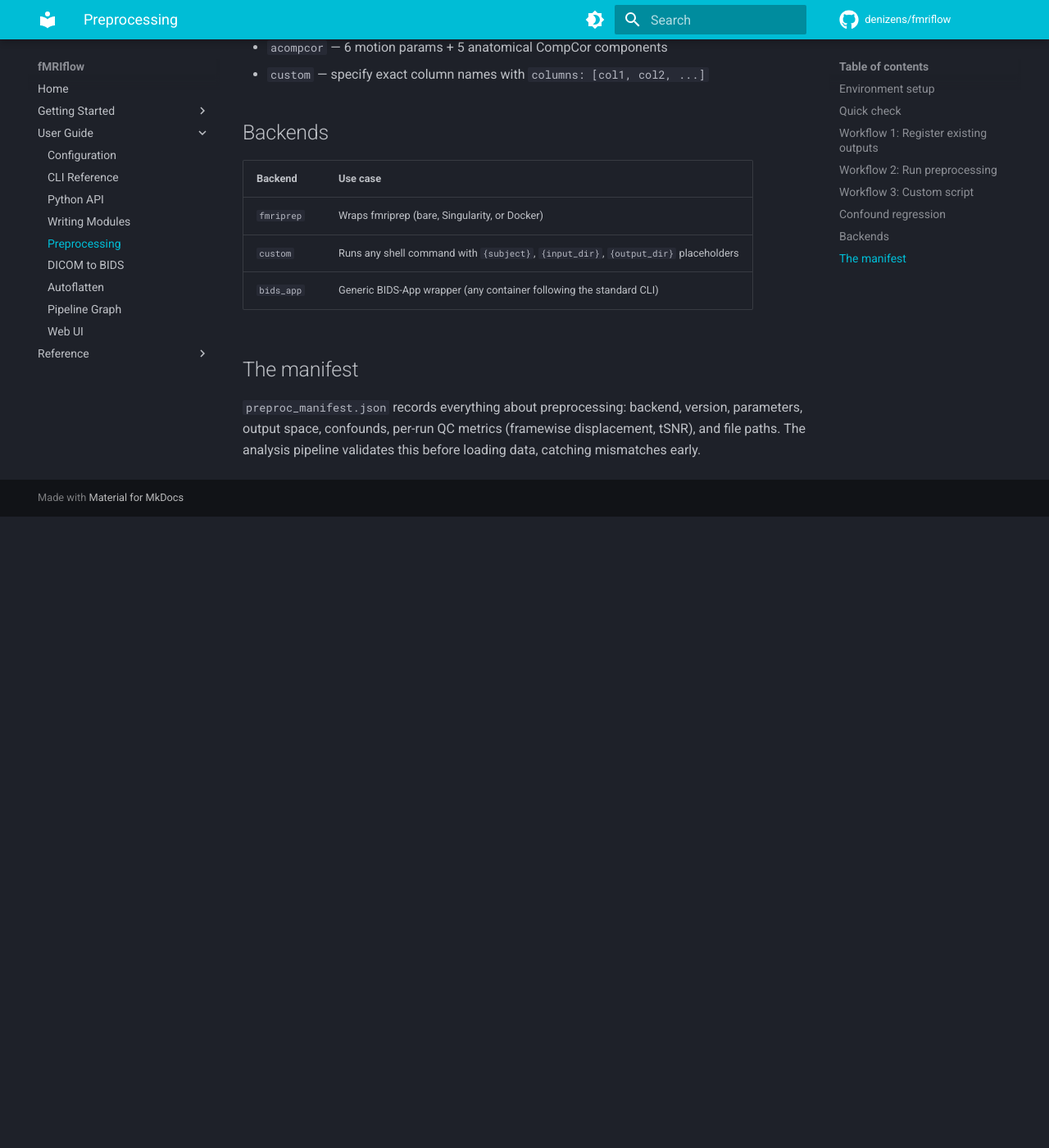
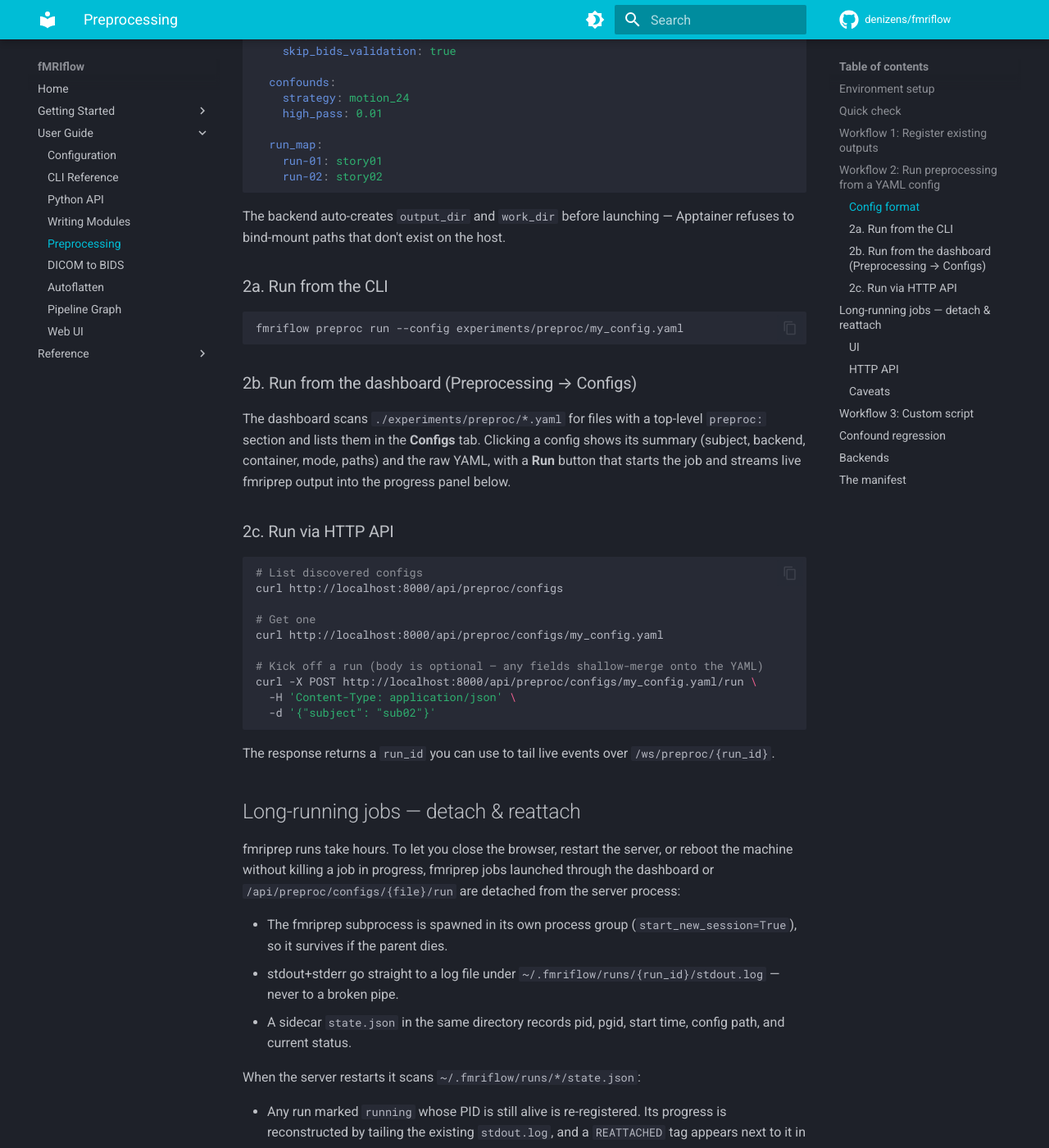
Before and after one commit to osherifo/denizenspipeline, an MkDocs documentation site: the page built from docs/guide/preprocessing.md, in a window 1280 px wide and 1400 px high, scrolled down 2634 px. Shown: the whole window at 82% size. Built offline with MkDocs 1.6.1 and Material for MkDocs 9.7.7, drawn with Linux system fonts in a browser that asks for light colours; comment, search, counter and statistics services are not loaded; before the commit the page ends 3264 px from its top, so only the background shows below that; some of the changed text lies outside the part shown.

Commit message:
docs(preproc): container runtime, YAML flow, and detach-reattach
Brings the preprocessing and web-ui guides in sync with the current
dashboard and backend:

  * Container runtime — documents the FMRIFLOW_SINGULARITY_BIN override
    and Apptainer-first resolution, plus an apptainer pull example.
  * YAML Workflow 2 rewritten: current fmriprep_params fields (mode,
    skip_bids_validation, work_dir, resources), plus three equivalent
    entry points (CLI, dashboard Configs tab, HTTP API) with curl
    examples.
  * New "Long-running jobs — detach & reattach" section describing the
    ~/.fmriflow/runs/ sidecar model, startup reattach behaviour, the
    In-Flight UI panel, the /preproc/runs/* routes, and caveats
    (fmriprep-only, outcome inference via HTML report, Docker mount).
  * web-ui.md Preprocessing Manager section notes the fifth Configs tab
    and the In-Flight panel with REATTACHED tag.

````diff
--- a/docs/guide/preprocessing.md
+++ b/docs/guide/preprocessing.md
@@ -17,10 +17,31 @@ conda activate fmriflow
 pip install fmriprep
 ```
 
-For container-based runs (Singularity):
+For container-based runs (Singularity or Apptainer):
 
 ```bash
-conda install conda-forge::singularity
+conda install conda-forge::apptainer    # preferred — modern fork
+# or: conda install conda-forge::singularity
+```
+
+The fmriprep backend resolves the container runtime in this order:
+
+1. `$FMRIFLOW_SINGULARITY_BIN` (absolute path, if set)
+2. `apptainer` on PATH
+3. `singularity` on PATH
+
+If your environment ships an old Singularity 2.x that can't run current
+fmriprep images, install Apptainer into a dedicated conda env and point
+the server at its binary:
+
+```bash
+FMRIFLOW_SINGULARITY_BIN=$HOME/miniconda3/envs/dv2/bin/apptainer fmriflow serve
+```
+
+Pull an fmriprep image once and point your configs at the `.sif`:
+
+```bash
+apptainer pull ~/images/fmriprep/fmriprep_25.1.3.sif docker://nipreps/fmriprep:25.1.3
 ```
 
 You also need a FreeSurfer license file:
@@ -62,28 +83,48 @@ response:
   mask_type: thick
 ```
 
-## Workflow 2: Run preprocessing
+## Workflow 2: Run preprocessing from a YAML config
 
-```bash
-fmriflow preproc run --config preproc_config.yaml
-```
+The same YAML drives three equivalent entry points: CLI, HTTP API, and the
+dashboard's **Configs** tab. Put the file anywhere for CLI use, or under
+`./experiments/preproc/` so the dashboard and API auto-discover it.
 
-Config format:
+### Config format
 
 ```yaml
 preproc:
   backend: fmriprep
   bids_dir: /data/bids/my_study/
   output_dir: /data/derivatives/fmriprep/
+  work_dir: /data/derivatives/work/
   subject: sub01
   task: reading
   sessions: [session01]
 
   backend_params:
-    container: /images/fmriprep-23.2.1.sif
-    container_type: singularity
-    output_spaces: [T1w]
+    # Container
+    container: /images/fmriprep/fmriprep_25.1.3.sif
+    container_type: singularity         # also runs under Apptainer — see above
+
+    # Mode: full | anat_only | func_only | func_precomputed_anat
+    mode: func_only                     # skips FreeSurfer reconall
+
+    # FreeSurfer license (required for full / func_precomputed_anat)
     fs_license_file: ~/.freesurfer/license.txt
+
+    # Output spaces
+    output_spaces:
+      - MNI152NLin2009cAsym:res-2
+      - T1w
+
+    # Resources
+    nthreads: 12
+    omp_nthreads: 8
+    mem_mb: 32000
+
+    # Bypass the in-container BIDS validator for datasets that intentionally
+    # deviate from strict BIDS.
+    skip_bids_validation: true
 
   confounds:
     strategy: motion_24
@@ -93,6 +134,97 @@ preproc:
     run-01: story01
     run-02: story02
 ```
+
+The backend auto-creates `output_dir` and `work_dir` before launching —
+Apptainer refuses to bind-mount paths that don't exist on the host.
+
+### 2a. Run from the CLI
+
+```bash
+fmriflow preproc run --config experiments/preproc/my_config.yaml
+```
+
+### 2b. Run from the dashboard (Preprocessing → Configs)
+
+The dashboard scans `./experiments/preproc/*.yaml` for files with a top-level
+`preproc:` section and lists them in the **Configs** tab. Clicking a config
+shows its summary (subject, backend, container, mode, paths) and the raw YAML,
+with a **Run** button that starts the job and streams live fmriprep output
+into the progress panel below.
+
+### 2c. Run via HTTP API
+
+```bash
+# List discovered configs
+curl http://localhost:8000/api/preproc/configs
+
+# Get one
+curl http://localhost:8000/api/preproc/configs/my_config.yaml
+
+# Kick off a run (body is optional — any fields shallow-merge onto the YAML)
+curl -X POST http://localhost:8000/api/preproc/configs/my_config.yaml/run \
+  -H 'Content-Type: application/json' \
+  -d '{"subject": "sub02"}'
+```
+
+The response returns a `run_id` you can use to tail live events over
+`/ws/preproc/{run_id}`.
+
+## Long-running jobs — detach & reattach
+
+fmriprep runs take hours. To let you close the browser, restart the server,
+or reboot the machine without killing a job in progress, fmriprep jobs
+launched through the dashboard or `/api/preproc/configs/{file}/run` are
+detached from the server process:
+
+- The fmriprep subprocess is spawned in its own process group
+  (`start_new_session=True`), so it survives if the parent dies.
+- stdout+stderr go straight to a log file under
+  `~/.fmriflow/runs/{run_id}/stdout.log` — never to a broken pipe.
+- A sidecar `state.json` in the same directory records pid, pgid, start
+  time, config path, and current status.
+
+When the server restarts it scans `~/.fmriflow/runs/*/state.json`:
+
+- Any run marked `running` whose PID is still alive is re-registered.
+  Its progress is reconstructed by tailing the existing `stdout.log`,
+  and a `REATTACHED` tag appears next to it in the UI.
+- If the PID is dead, the run is marked `lost` so the history view
+  doesn't show an eternal "running."
+- Finished runs stay on disk for inspection; no auto-delete.
+
+### UI
+
+In the Preprocessing → Configs tab a new **In Flight** panel at the top
+lists running jobs (plus recent completions). Each row has:
+
+- `Watch` — opens the live progress panel and starts streaming from the
+  log file via WebSocket.
+- `Cancel` — `SIGTERM` the process group; `SIGKILL` after a 5-second grace
+  period.
+
+### HTTP API
+
+```bash
+# List all runs (in-memory + on-disk)
+curl http://localhost:8000/api/preproc/runs
+
+# Get summary + last 200 log lines for one
+curl http://localhost:8000/api/preproc/runs/preproc_AH_4f2b9c1a
+
+# Cancel a running job
+curl -X POST http://localhost:8000/api/preproc/runs/preproc_AH_4f2b9c1a/cancel
+```
+
+### Caveats
+
+- Only the `fmriprep` backend is detached. `custom` and `bids_app` still
+  run in-process and will be killed if the server dies.
+- The subprocess's exit code is only known to the server that spawned
+  it. Reattached runs infer outcome by checking for fmriprep's HTML
+  report in the output dir — present → `done`, missing → `failed`.
+- If you're running under Docker, bind-mount `~/.fmriflow` to the host
+  so the runs directory survives container restarts.
 
 ## Workflow 3: Custom script
 
````
Also changed, not shown: docs/guide/web-ui.md (+5 -2 lines).
